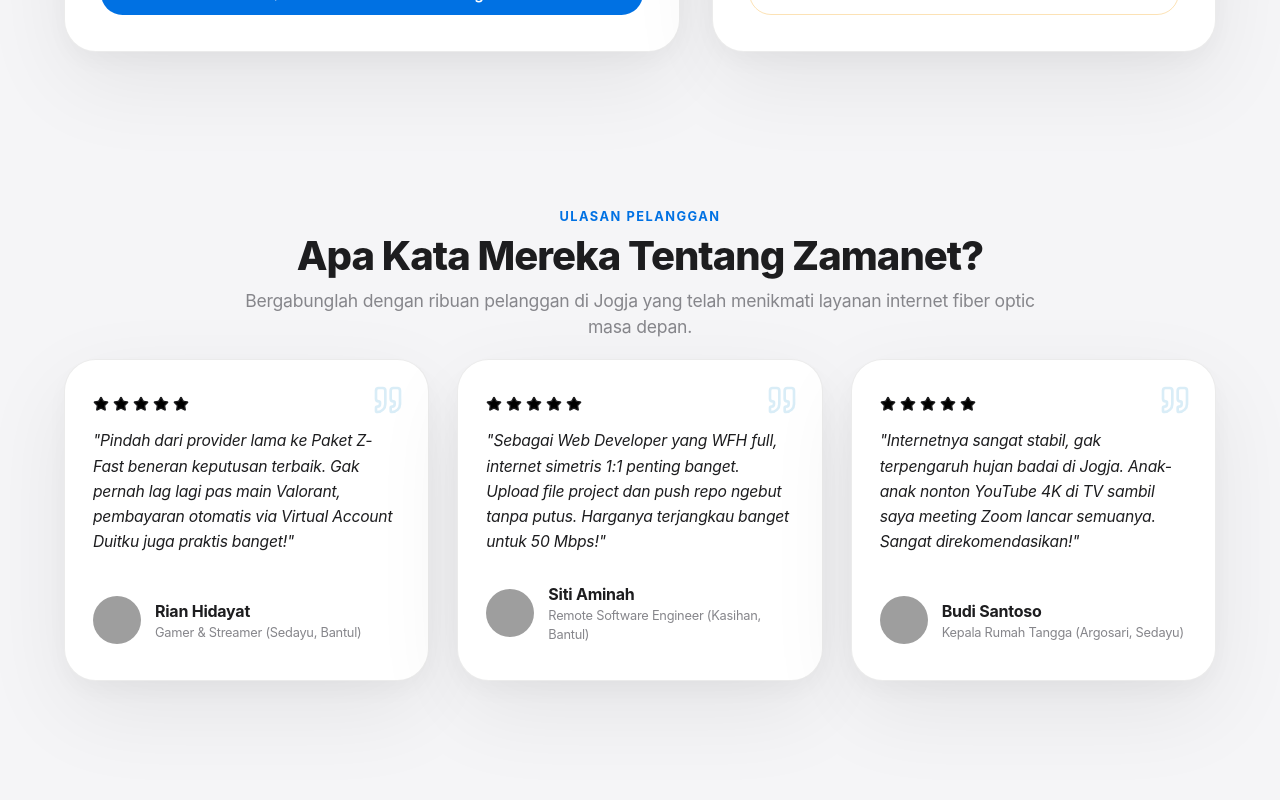
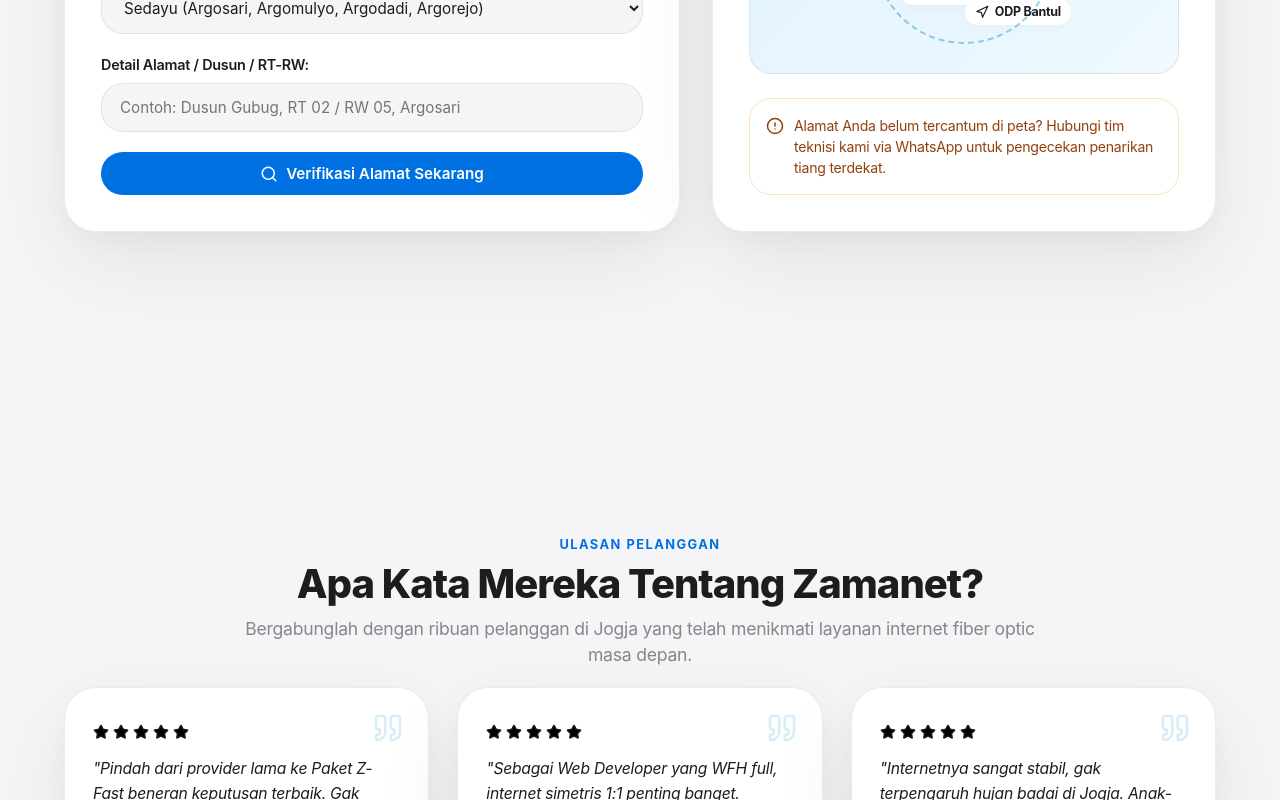
Before and after one commit to sslenses/lp-zama, a React (Vite) app: page / in a window 1280 px wide. Shown: the part 3620-4420 px from the top of the page. Built offline with nearby package versions, Linux system fonts and the light colour scheme; grey boxes are pictures that could not be loaded.

Commit message:
style: set exact height 100vh and padding-top 76px across all sections so each section takes 100% of viewport with 0 leakage

```diff
--- a/src/index.css
+++ b/src/index.css
@@ -46,12 +46,14 @@
 }
 
 section {
-  min-height: calc(100vh - 76px);
+  height: 100vh;
+  min-height: 600px;
+  box-sizing: border-box;
+  padding-top: 76px;
   display: flex;
   flex-direction: column;
-  justify-content: flex-start;
-  scroll-margin-top: 76px;
-  padding: 48px 0 32px;
+  justify-content: center;
+  scroll-margin-top: 0;
   position: relative;
 }
 
```
